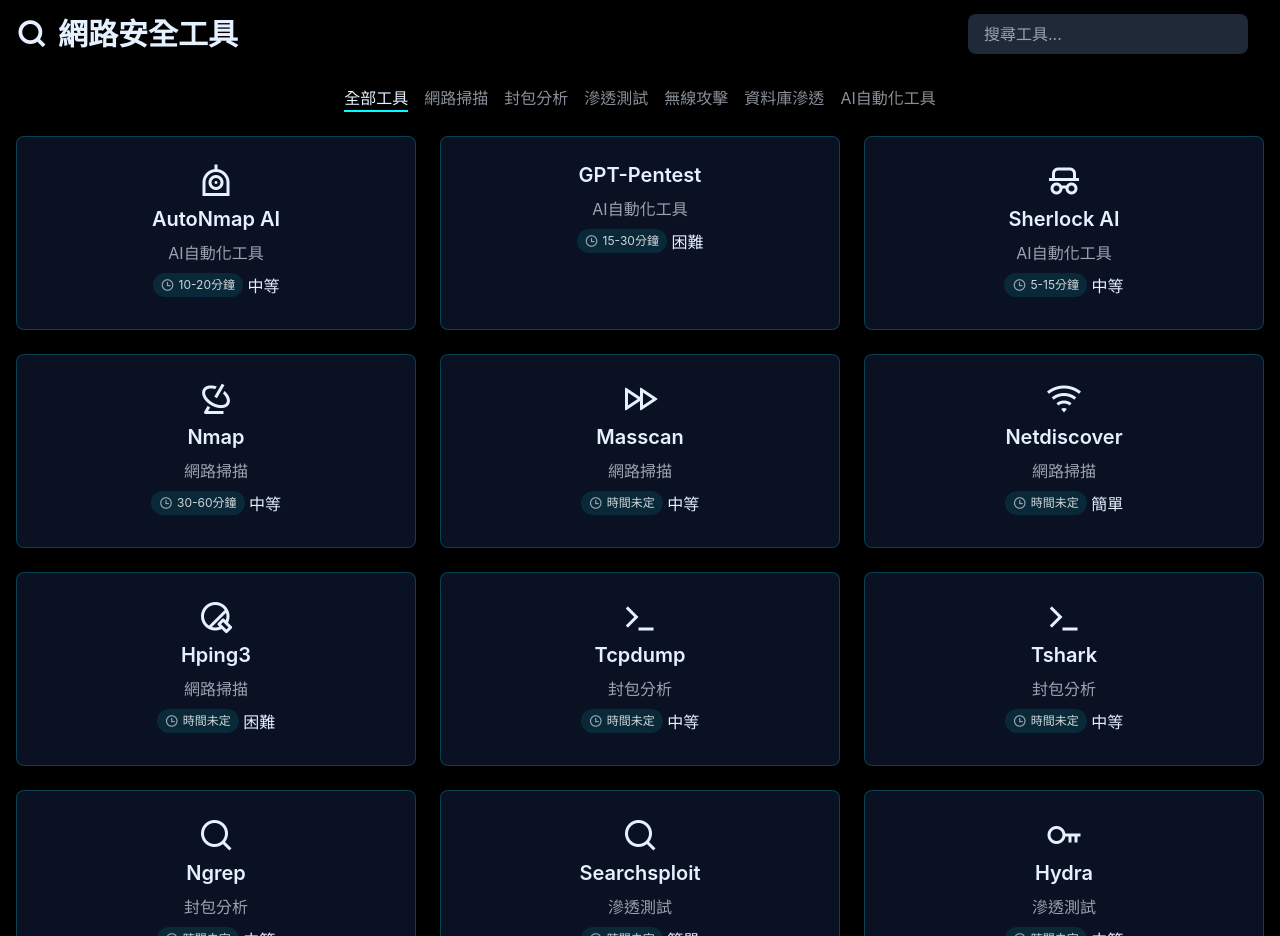
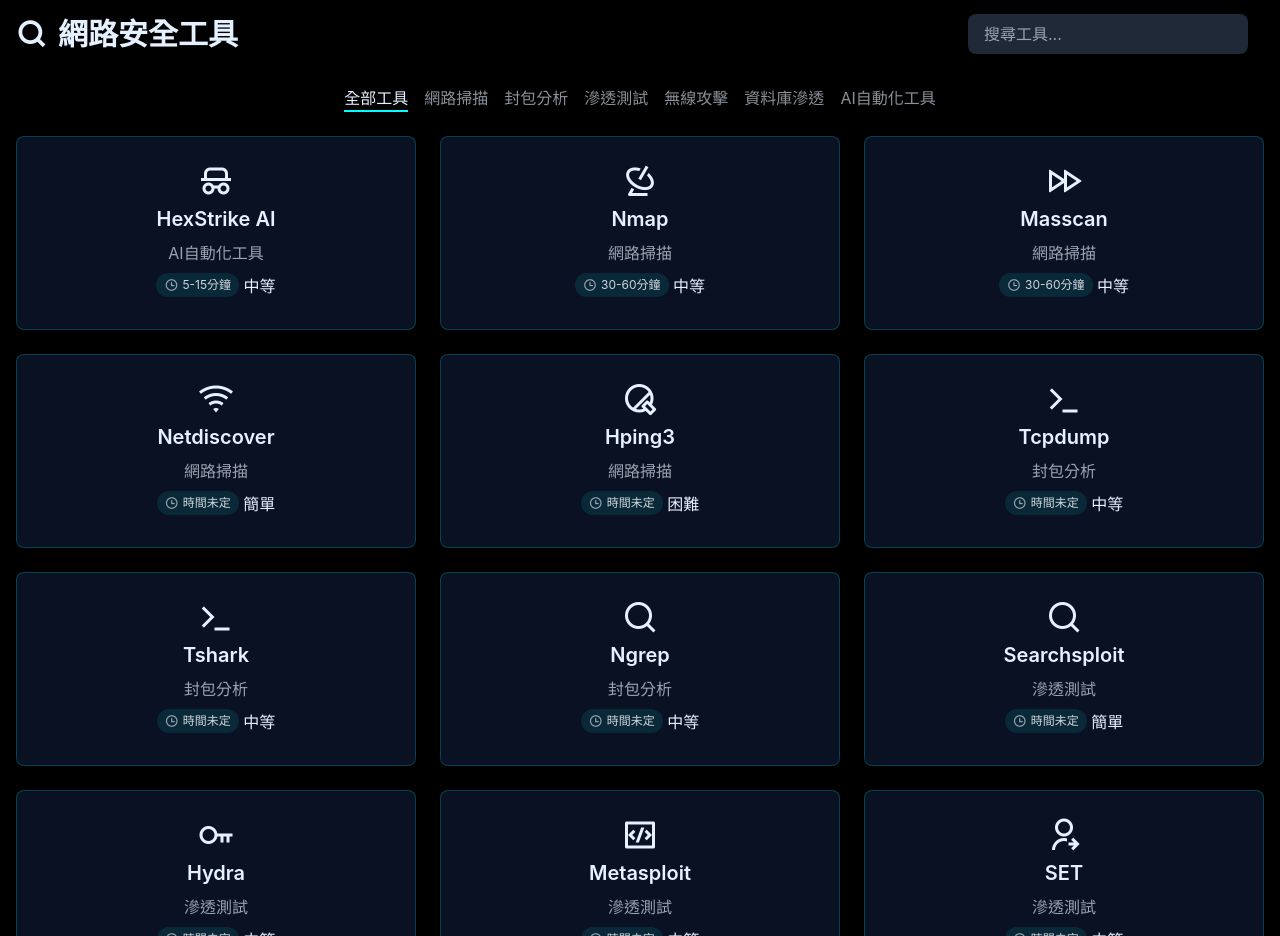
Before and after one commit to benson4250/CyutHacker.io, a plain HTML site: page index.html in a window 1280 px wide. Shown: the part 1100-2036 px from the top of the page. Drawn offline with nearby package versions, Linux system fonts and the light colour scheme.

Commit message:
Update index.html

```diff
--- a/index.html
+++ b/index.html
@@ -355,78 +355,28 @@
         const securityTools = [
             // === AI自動化工具 ===
 {
-    name: 'AutoNmap AI',
-    icon: 'ri-robot-line',
-    category: 'AI自動化工具',
-    difficulty: 'medium',
-    estimatedTime: '10-20分鐘',
-    description: 'AI驅動的自動化網路掃描工具，智能分析目標並優化掃描策略',
-    purposes: {
-        legitimate: '智能網路評估 · 自動化安全掃描 · 風險預測',
-        abuse: '自動化目標偵察 · AI驅動攻擊'
-    },
-    teachable: true,
-    tutorialUrl: 'https://userggyy.github.io/kijimmyer/AutoNmap.html',
-    features: [
-        'AI目標識別與分類',
-        '自動掃描策略優化',
-        '風險評分系統',
-        '智能報告生成',
-        '學習型掃描模式'
-    ],
-    resources: [
-        { name: 'AutoNmap AI 官方文檔', url: 'https://github.com/example/autonmap-ai' },
-        { name: 'AI在網路安全中的應用', url: 'https://www.cybrary.it/course/ai-cybersecurity' }
-    ]
-},
-{
-    name: 'GPT-Pentest',
-    icon: 'ri-brain-line',
-    category: 'AI自動化工具',
-    difficulty: 'advanced',
-    estimatedTime: '15-30分鐘',
-    description: '基於GPT技術的智能滲透測試助手',
-    purposes: {
-        legitimate: '智能漏洞分析 · 自動化滲透測試 · 安全諮詢',
-        abuse: 'AI驅動攻擊鏈 · 自動化漏洞利用'
-    },
-    teachable: true,
-    tutorialUrl: 'https://userggyy.github.io/kijimmyer/GPT-Pentest.html',
-    features: [
-        '自然語言指令解析',
-        '自動攻擊向量生成',
-        '實時策略調整',
-        '多語言支援',
-        '學習型漏洞數據庫'
-    ],
-    resources: [
-        { name: 'GPT-Pentest 指南', url: 'https://github.com/example/gpt-pentest' },
-        { name: 'AI輔助安全測試', url: 'https://medium.com/ai-cybersecurity' }
-    ]
-},
-{
-    name: 'Sherlock AI',
+    name: 'HexStrike AI',
     icon: 'ri-spy-line',
     category: 'AI自動化工具',
     difficulty: 'medium',
     estimatedTime: '5-15分鐘',
-    description: '智能OSINT（開源情報）收集工具',
+    description: 'HexStrike AI 是一款革命性的 AI 驅動型攻擊性安全框架，它將專業的安全工具與自主 AI 代理相結合，提供全面的安全測試功能。',
     purposes: {
-        legitimate: '智能情報收集 · 威脅分析 · 數位足跡追蹤',
-        abuse: '自動化目標監控 · 隱私侵犯'
+        legitimate: 'CTF 和二元分析 · 人工智慧驅動的自動化 · 多智能體架構',
+        abuse: '零時差漏洞(Zero-day) '
     },
     teachable: true,
     tutorialUrl: 'https://userggyy.github.io/kijimmyer/Sherlock-AI.html',
     features: [
-        '多平台數據聚合',
-        '模式識別與分析',
+        '自動掃描策略優化',
+        '風險評分系統',
         '關聯圖生成',
-        '智能過濾與排序',
-        'API自動化整合'
+        '智能報告生成',
+        '與漏洞資料庫連動'
     ],
     resources: [
-        { name: 'Sherlock AI 使用手冊', url: 'https://github.com/example/sherlock-ai' },
-        { name: 'OSINT最佳實踐', url: 'https://www.osintframework.com' }
+        { name: '官方使用手冊', url: 'https://github.com/0x4m4/hexstrike-ai' },
+        { name: '使用安裝影片', url: 'https://www.youtube.com/watch?v=pSoftCagCm8' }
     ]
 },
     // === 網路掃描工具 ===
@@ -461,6 +411,7 @@
         category: '網路掃描',
         difficulty: 'medium',
         description: '高速大規模端口掃描工具',
+        estimatedTime: '30-60分鐘',
         purposes: {
             legitimate: '大型網路掃描 · 快速端口檢測 · 網路資產盤點',
             abuse: '大規模目標偵察 · 快速漏洞發現'
```
